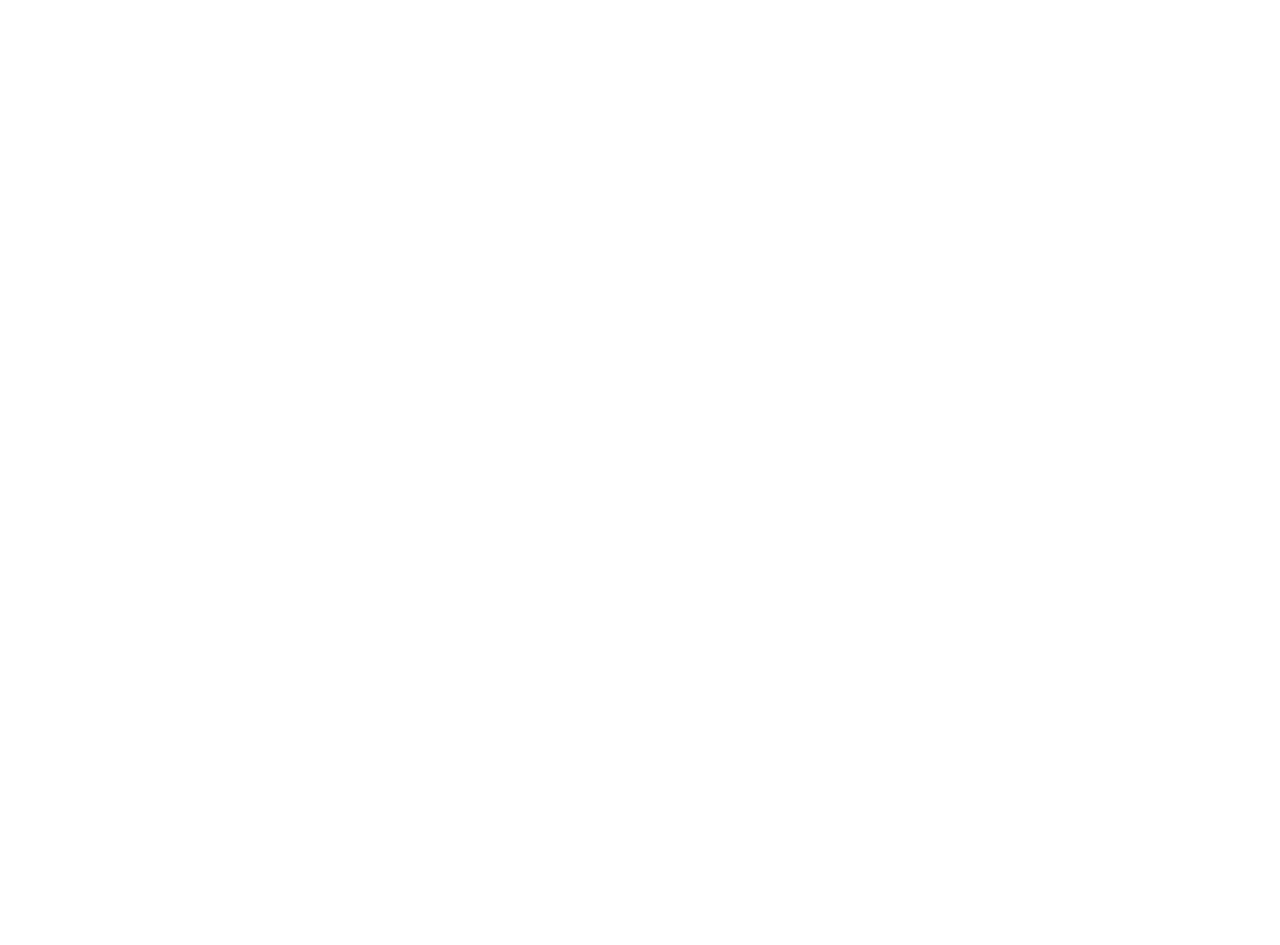
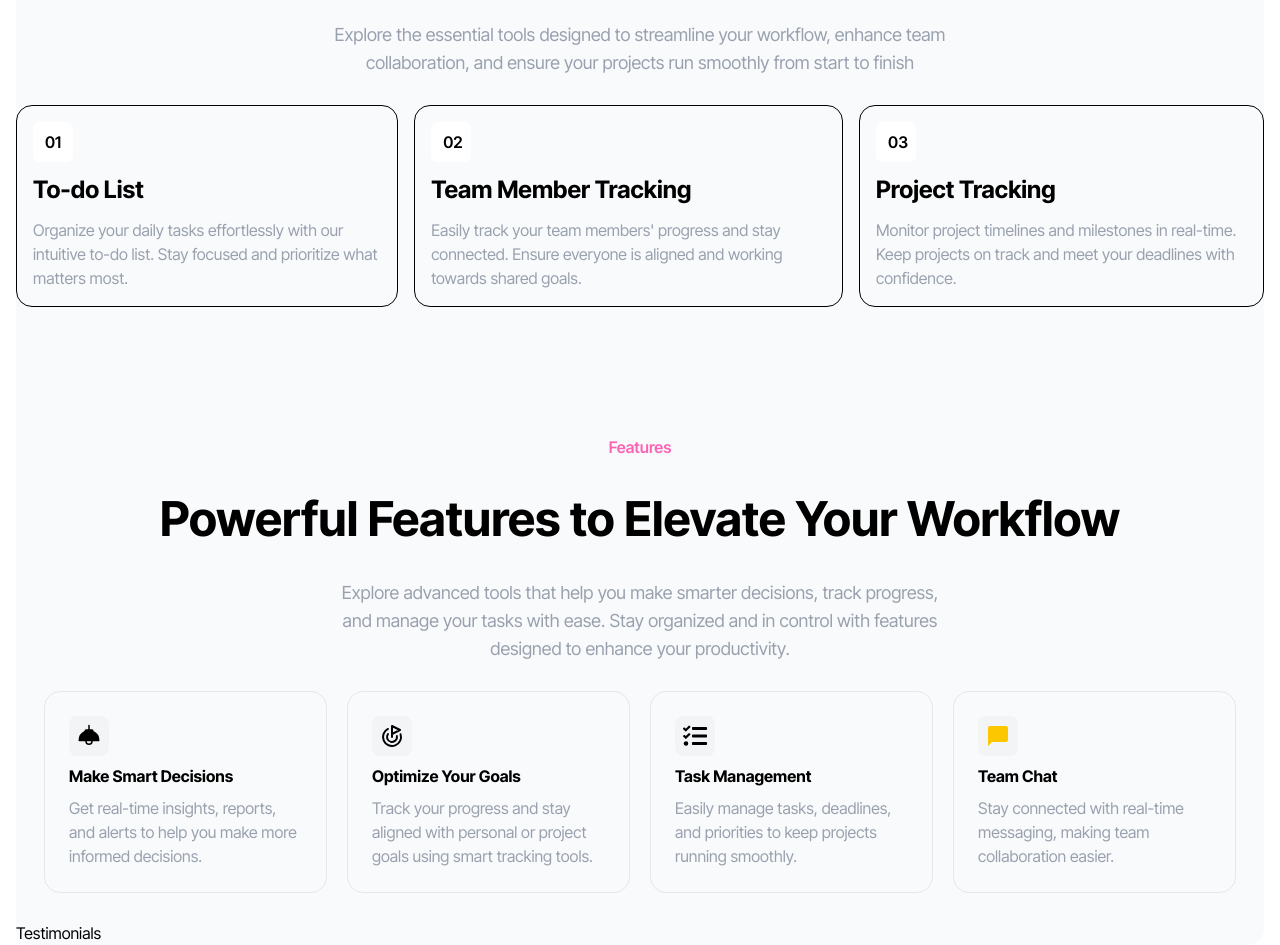
Before and after one commit to azdinserhani/MeetFlow-client, a React (Vite) app: page / in a window 1280 px wide. Shown: the part 2000-2945 px from the top of the page. Before the commit the page ends 1805 px from the top, so only its background shows below. Built offline with nearby package versions, Linux system fonts and the light colour scheme.

Commit message:
feat: add Advantage, Features, and Testimonials components; update LandingPage to include new sections

```diff
--- /dev/null
+++ b/src/component/LandingPage/Advantage.jsx
@@ -0,0 +1,48 @@
+import React from "react";
+import AdvantageCard from "./AdvantageCard";
+import SectionHeader from "./SectionHeader";
+
+const Advantage = () => {
+  const advantageData = [
+    {
+      id: 1,
+      title: "To-do List",
+      desc: "Organize your daily tasks effortlessly with our intuitive to-do list. Stay focused and prioritize what matters most.",
+      number: "01",
+      color: "blue",
+    },
+    {
+      id: 2,
+      title: "Team Member Tracking",
+      desc: "Easily track your team members' progress and stay connected. Ensure everyone is aligned and working towards shared goals.",
+      number: "02",
+      color: "green",
+    },
+    {
+      id: 3,
+      title: "Project Tracking",
+      desc: "Monitor project timelines and milestones in real-time. Keep projects on track and meet your deadlines with confidence.",
+      number: "03",
+      color: "red",
+    },
+  ];
+  const headData = {
+    title: "Advantage",
+    desc: "Key features to boost your productivity",
+    subDesc: ` Explore the essential tools designed to streamline your workflow,
+          enhance team collaboration, and ensure your projects run smoothly from
+          start to finish`,
+  };
+  return (
+    <div className="flex flex-col space-y-7">
+    <SectionHeader title={headData.title} desc={headData.desc} subDesc={headData.subDesc}/>
+      <div className="flex  space-x-4 ">
+        {advantageData.map((item) => {
+          return <AdvantageCard item={item} />;
+        })}
+      </div>
+    </div>
+  );
+};
+
+export default Advantage;
--- /dev/null
+++ b/src/component/LandingPage/AdvantageCard.jsx
@@ -0,0 +1,15 @@
+import React from 'react'
+
+const AdvantageCard = ({ item }) => {
+    return (
+        <div className={`p-4 flex flex-col  space-y-3 hover:bg-${item.color}-100 rounded-2xl hover:border-${item.color}-400 hover:border-1 cursor-pointer duration-200 hover:scale-105 border-black border`}>
+          <span className='p-3 bg-white w-10 h-10 flex items-center justify-items-center rounded-md font-semibold'>{ item.number}</span>
+      <h3 className='font-bold text-2xl'>{item.title}</h3>
+      <p className='text-gray-400 '>
+        {item.desc}
+      </p>
+    </div>
+  );
+}
+
+export default AdvantageCard
--- a/src/component/LandingPage/Benefits.jsx
+++ b/src/component/LandingPage/Benefits.jsx
@@ -3,6 +3,7 @@
 import { IoShareSocial } from "react-icons/io5";
 import { IoSettingsSharp } from "react-icons/io5";
 import { BiSolidCategory } from "react-icons/bi";
+import SectionHeader from "./SectionHeader";
 const Benefits = () => {
   const data = [
     {
@@ -27,16 +28,19 @@
       color: "text-yellow-400",
     },
   ];
+  const headData = {
+    title: "Benefits",
+    desc: "The smart choice for your team",
+    subDesc:
+      " Everything you need to simplify your projects, boost productivity, and keep team aligned.",
+  };
   return (
     <div className="w-full my-40">
-      <div className="flex-col space-y-7 text-center">
-        <span className="text-pink-400  font-semibold">Benefits</span>
-        <p className="font-bold text-5xl">The smart choice for your team</p>
-        <p className="text-gray-400 text-lg">
-          Everything you need to simplify your projects, boost productivity, and
-          keep team aligned.
-        </p>
-      </div>
+      <SectionHeader
+        title={headData.title}
+        desc={headData.desc}
+        subDesc={headData.subDesc}
+      />
       <div className="flex gap-4 my-6 mx-3">
         {data.map((item) => (
           <BenefitsCard
--- /dev/null
+++ b/src/component/LandingPage/Features.jsx
@@ -0,0 +1,57 @@
+import React from "react";
+import SectionHeader from "./SectionHeader";
+import FeaturesCard from "./Featurescard";
+import { PiLampPendantFill } from "react-icons/pi";
+import { FaTasks } from "react-icons/fa";
+import { LuGoal } from "react-icons/lu";
+import { MdChatBubble } from "react-icons/md";
+const Features = () => {
+  const headData = {
+    title: "Features",
+    desc: "Powerful Features to Elevate Your Workflow",
+    subDesc:
+      "Explore advanced tools that help you make smarter decisions, track progress, and manage your tasks with ease. Stay organized and in control with features designed to enhance your productivity.",
+  };
+  const featureData = [
+    {
+      title: "Make Smart Decisions",
+      desc: "Get real-time insights, reports, and alerts to help you make more informed decisions.",
+      color: "green",
+      icon: PiLampPendantFill
+    },
+    {
+      title: "Optimize Your Goals",
+      desc: "Track your progress and stay aligned with personal or project goals using smart tracking tools.",
+      color: "red",
+      icon: LuGoal
+    },
+    {
+      title: "Task Management",
+      desc: "Easily manage tasks, deadlines, and priorities to keep projects running smoothly.",
+      color: "purple",
+      icon: FaTasks
+    },
+    {
+      title: "Team Chat",
+      desc: "Stay connected with real-time messaging, making team collaboration easier.",
+      color: "yellow",
+      icon: MdChatBubble
+    },
+  ];
+  return (
+    <div className="mt-32">
+      <SectionHeader
+        title={headData.title}
+        desc={headData.desc}
+        subDesc={headData.subDesc}
+      />
+      <div className="flex space-x-5 p-7">
+        {featureData.map((item) => {
+          return <FeaturesCard item={item} icon={item.icon}/>;
+        })}
+      </div>
+    </div>
+  );
+};
+
+export default Features;
--- /dev/null
+++ b/src/component/LandingPage/Featurescard.jsx
@@ -0,0 +1,17 @@
+import React from "react";
+const FeaturesCard = ({ item, icon: Icon }) => {
+  return (
+    <div
+      className={`flex flex-col flex-1 space-y-2 p-6  rounded-2xl border-gray-200 border-1 hover:bg-${item.color}-100 cursor-pointer duration-300 hover:border-${item.color}-200`}
+    >
+      <Icon
+        className={`text-${item.color}-400 p-2 bg-gray-100 rounded-lg`}
+        fontSize={40}
+      />
+      <span className="font-bold">{item.title}</span>
+      <p className="text-gray-400">{item.desc}</p>
+    </div>
+  );
+};
+
+export default FeaturesCard;
--- /dev/null
+++ b/src/component/LandingPage/SectionHeader.jsx
@@ -0,0 +1,15 @@
+import React from 'react'
+
+const SectionHeader = ({title,desc,subDesc}) => {
+  return (
+      <div className=" flex flex-col space-y-9 text-center justify-items-center items-center">
+        <span className="text-pink-400  font-semibold">{title}</span>
+          <p className="font-bold text-5xl">{ desc}</p>
+        <p className="text-gray-400 text-lg w-1/2">
+          {subDesc}
+        </p>
+      </div>
+  );
+}
+
+export default SectionHeader
--- /dev/null
+++ b/src/component/LandingPage/Testimonials.jsx
@@ -0,0 +1,9 @@
+import React from 'react'
+
+const Testimonials = () => {
+  return (
+    <div>Testimonials</div>
+  )
+}
+
+export default Testimonials
--- a/src/pages/LandingPage.jsx
+++ b/src/pages/LandingPage.jsx
@@ -2,6 +2,9 @@
 import Hero from "../component/LandingPage/Hero";
 import TrustedBy from "../component/LandingPage/TrustedBy";
 import Benefits from "../component/LandingPage/Benefits";
+import Advantage from "../component/LandingPage/Advantage";
+import Features from "../component/LandingPage/Features";
+import Testimonials from "../component/LandingPage/Testimonials";
 
 const LandingPage = () => {
   return (
@@ -16,6 +19,9 @@
       </div>
       <TrustedBy />
       <Benefits />
+      <Advantage />
+      <Features />
+      <Testimonials/>
     </div>
   );
 };
```
